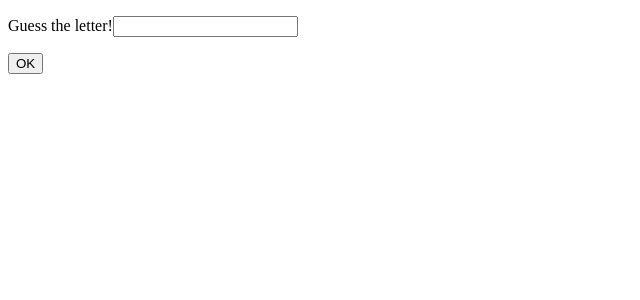
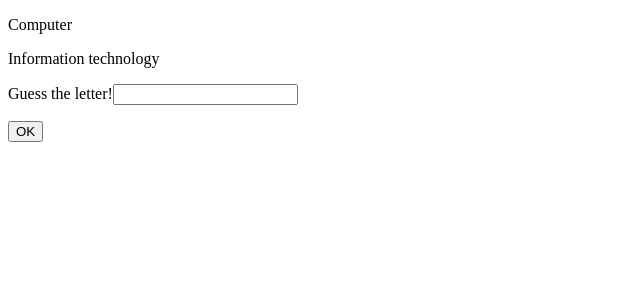
Before and after one commit to KadeoPL/Wisielec, a React (Vite) app: page / in a window 1280 px wide. Shown: the top 300 px of the page, without its empty margins (0-640 px from the left). Built offline with nearby package versions, Linux system fonts and the light colour scheme.

Commit message:
add new component WordSelector

```diff
--- a/src/App.jsx
+++ b/src/App.jsx
@@ -1,6 +1,7 @@
 import { useState } from "react"
 import TypedLetterList from "./components/TypedLettersList";
 import TypeLetterForm from "./components/TypeLetterForm";
+import WordSelector from "./components/WordSelector";
 
 function App() {
   const [letters, setLetters] = useState([]);
@@ -11,6 +12,7 @@ function App() {
 
   return (
     <>
+      <WordSelector />
       <TypeLetterForm onAddLetter={handleAddLetter}/>
       <TypedLetterList letters={letters} />
     </>
--- /dev/null
+++ b/src/components/WordSelector.jsx
@@ -0,0 +1,17 @@
+export default function WordSelector(){
+
+    const wordsArray = [
+        {word: 'Computer', category: 'Information technology'},
+        {word: 'Phone', category: 'Phone technology'}
+    ];
+
+    const randomIndex = Math.floor(Math.random() * wordsArray.length);
+    const randomWord = wordsArray[randomIndex];
+
+    return (
+        <div>
+            <p>{randomWord.word}</p>
+            <p>{randomWord.category}</p>
+        </div>
+    )
+}
```
